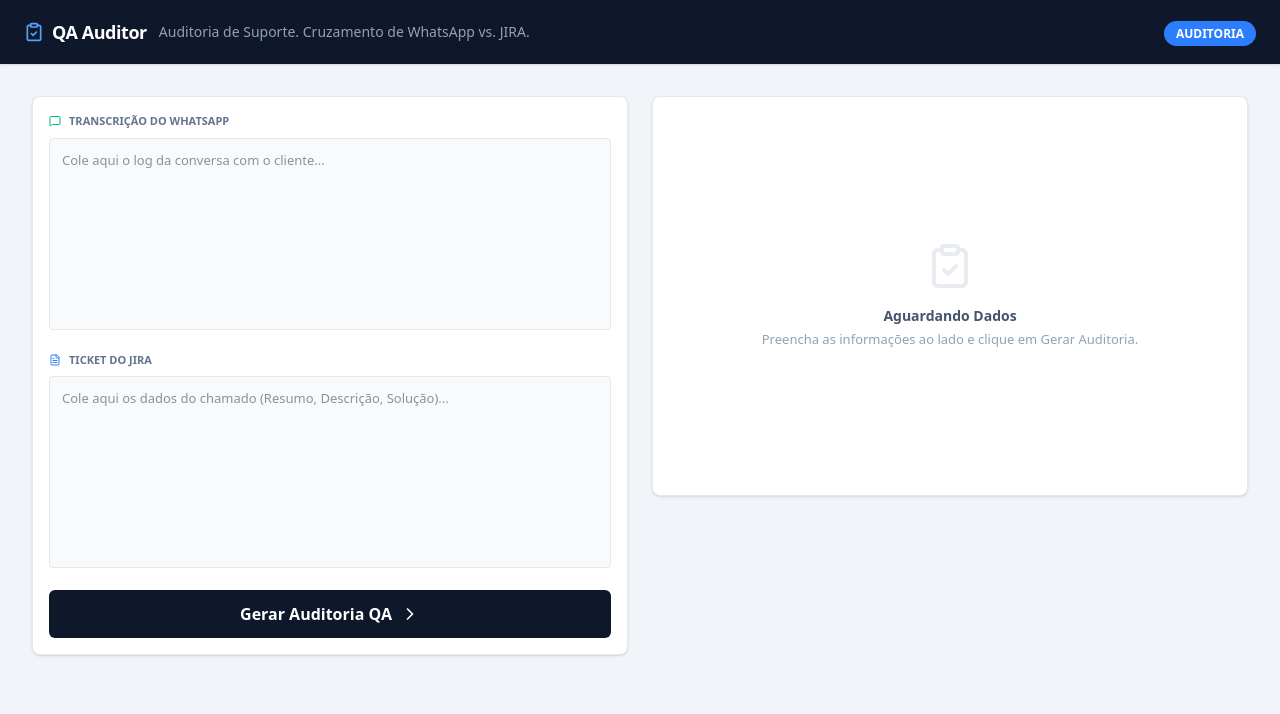
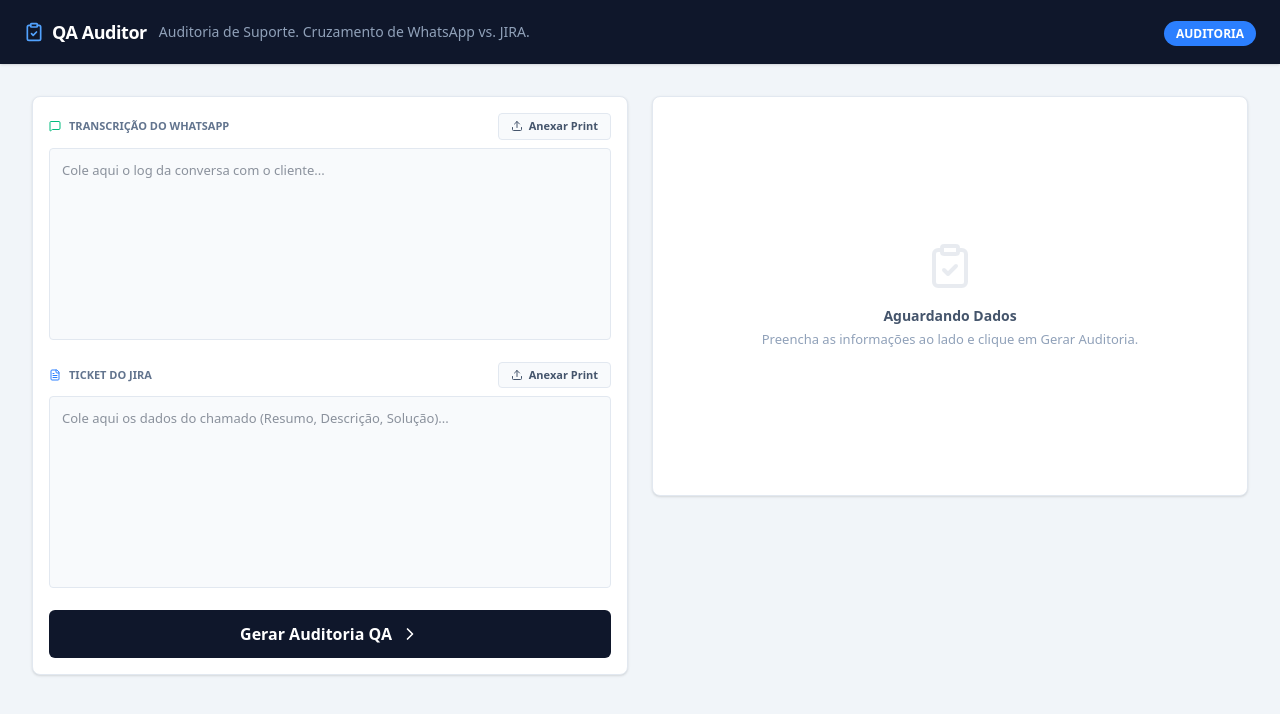
Before and after one commit to DevWorksStudio/QA-SUPORT, a React (Vite) app: page / in a window 1280 px wide. Shown: the top 714 px of the page. Built offline with nearby package versions, Linux system fonts and the light colour scheme.

Commit message:
Add files via upload

```diff
--- a/src/App.tsx
+++ b/src/App.tsx
@@ -1,5 +1,5 @@
 import { useState } from 'react';
-import { ClipboardCheck, FileText, MessageSquare, AlertCircle, CheckCircle2, ChevronRight, RefreshCw } from 'lucide-react';
+import { ClipboardCheck, FileText, MessageSquare, AlertCircle, CheckCircle2, ChevronRight, RefreshCw, Upload, Image as ImageIcon, X } from 'lucide-react';
 
 interface AuditResult {
   dataCrossReference: {
@@ -21,13 +21,26 @@
 export default function App() {
   const [whatsappChat, setWhatsappChat] = useState('');
   const [jiraTicket, setJiraTicket] = useState('');
+
+  const [whatsappImage, setWhatsappImage] = useState('');
+  const [jiraImage, setJiraImage] = useState('');
+
   const [isAuditing, setIsAuditing] = useState(false);
   const [result, setResult] = useState<AuditResult | null>(null);
   const [error, setError] = useState('');
 
+  const handleImageUpload = (file: File, setter: (val: string) => void) => {
+    if (!file) return;
+    const reader = new FileReader();
+    reader.onloadend = () => {
+      setter(reader.result as string);
+    };
+    reader.readAsDataURL(file);
+  };
+
   const handleAudit = async () => {
-    if (!whatsappChat.trim() || !jiraTicket.trim()) {
-      setError('Por favor, preencha a transcrição do WhatsApp e o ticket do JIRA.');
+    if ((!whatsappChat.trim() && !whatsappImage) || (!jiraTicket.trim() && !jiraImage)) {
+      setError('Por favor, forneça o texto ou print do WhatsApp E também do JIRA.');
       return;
     }
 
@@ -39,7 +52,12 @@
       const response = await fetch('/api/audit', {
         method: 'POST',
         headers: { 'Content-Type': 'application/json' },
-        body: JSON.stringify({ whatsappChat, jiraTicket }),
+        body: JSON.stringify({
+          whatsappChat,
+          jiraTicket,
+          whatsappImage,
+          jiraImage
+        }),
       });
 
       if (!response.ok) {
@@ -78,10 +96,38 @@
           {/* Input Section */}
           <div className="space-y-4 bg-white rounded-lg border border-slate-200 overflow-hidden shadow-sm p-4">
             <div>
-              <label className="flex items-center space-x-2 text-[11px] font-bold text-slate-500 uppercase mb-2">
+              <div className="flex items-center justify-between mb-2">
+                <label className="flex items-center space-x-2 text-[11px] font-bold text-slate-500 uppercase">
                   <MessageSquare className="w-3 h-3 text-emerald-500" />
                   <span>Transcrição do WhatsApp</span>
                 </label>
+                <label className="cursor-pointer bg-slate-50 hover:bg-slate-100 border border-slate-200 text-slate-600 text-[11px] font-semibold py-1 px-3 rounded flex items-center gap-1.5 transition-colors">
+                  <Upload className="w-3 h-3" />
+                  <span>Anexar Print</span>
+                  <input
+                    type="file"
+                    accept="image/*"
+                    className="hidden"
+                    onChange={(e) => {
+                      if (e.target.files && e.target.files[0]) {
+                        handleImageUpload(e.target.files[0], setWhatsappImage);
+                      }
+                    }}
+                  />
+                </label>
+              </div>
+
+              {whatsappImage && (
+                <div className="mb-3 relative w-32 h-32 rounded-lg border border-slate-200 overflow-hidden group">
+                  <img src={whatsappImage} alt="WhatsApp Preview" className="w-full h-full object-cover" />
+                  <div className="absolute inset-0 bg-black/40 opacity-0 group-hover:opacity-100 transition-opacity flex items-center justify-center">
+                     <button onClick={() => setWhatsappImage('')} className="bg-white text-slate-800 p-1.5 rounded-full hover:bg-red-50 hover:text-red-500 transition-colors">
+                       <X className="w-4 h-4" />
+                     </button>
+                  </div>
+                </div>
+              )}
+
               <textarea
                 value={whatsappChat}
                 onChange={(e) => setWhatsappChat(e.target.value)}
@@ -91,10 +137,38 @@
             </div>
 
             <div>
-               <label className="flex items-center space-x-2 text-[11px] font-bold text-slate-500 uppercase mb-2">
+              <div className="flex items-center justify-between mb-2">
+                <label className="flex items-center space-x-2 text-[11px] font-bold text-slate-500 uppercase">
                   <FileText className="w-3 h-3 text-blue-500" />
                   <span>Ticket do JIRA</span>
                 </label>
+                <label className="cursor-pointer bg-slate-50 hover:bg-slate-100 border border-slate-200 text-slate-600 text-[11px] font-semibold py-1 px-3 rounded flex items-center gap-1.5 transition-colors">
+                  <Upload className="w-3 h-3" />
+                  <span>Anexar Print</span>
+                  <input
+                    type="file"
+                    accept="image/*"
+                    className="hidden"
+                    onChange={(e) => {
+                      if (e.target.files && e.target.files[0]) {
+                        handleImageUpload(e.target.files[0], setJiraImage);
+                      }
+                    }}
+                  />
+                </label>
+              </div>
+
+              {jiraImage && (
+                <div className="mb-3 relative w-32 h-32 rounded-lg border border-slate-200 overflow-hidden group">
+                  <img src={jiraImage} alt="Jira Preview" className="w-full h-full object-cover" />
+                  <div className="absolute inset-0 bg-black/40 opacity-0 group-hover:opacity-100 transition-opacity flex items-center justify-center">
+                     <button onClick={() => setJiraImage('')} className="bg-white text-slate-800 p-1.5 rounded-full hover:bg-red-50 hover:text-red-500 transition-colors">
+                       <X className="w-4 h-4" />
+                     </button>
+                  </div>
+                </div>
+              )}
+
               <textarea
                 value={jiraTicket}
                 onChange={(e) => setJiraTicket(e.target.value)}
```
Lines whose indentation alone changed are shown as unchanged.
